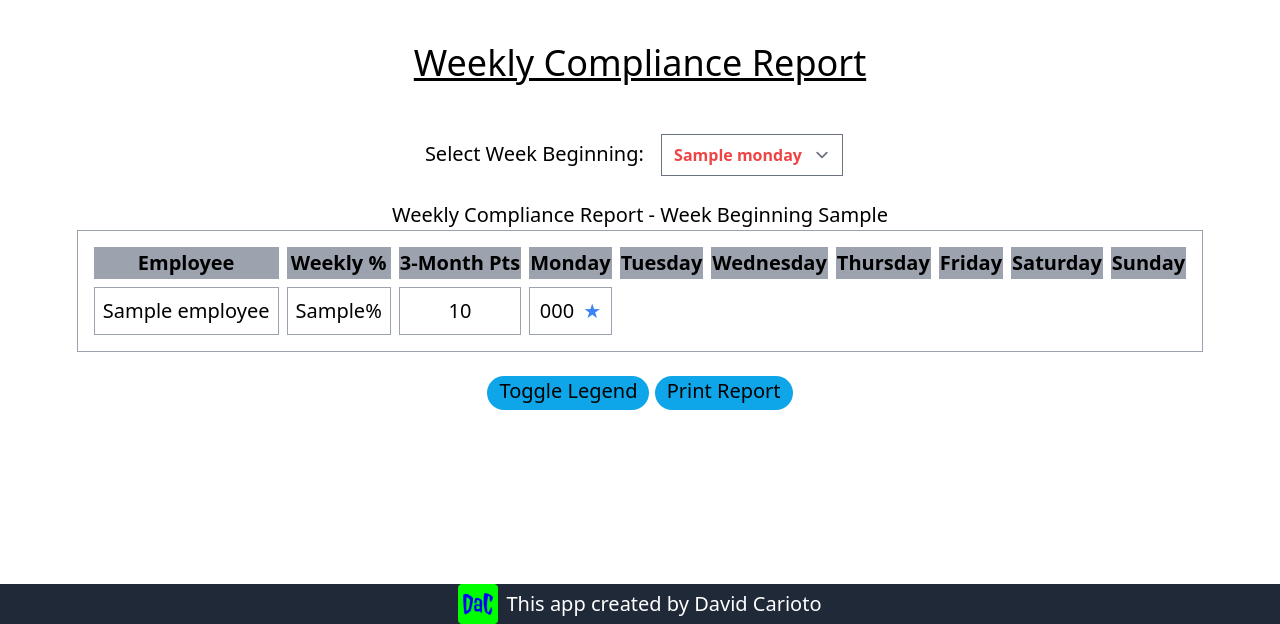
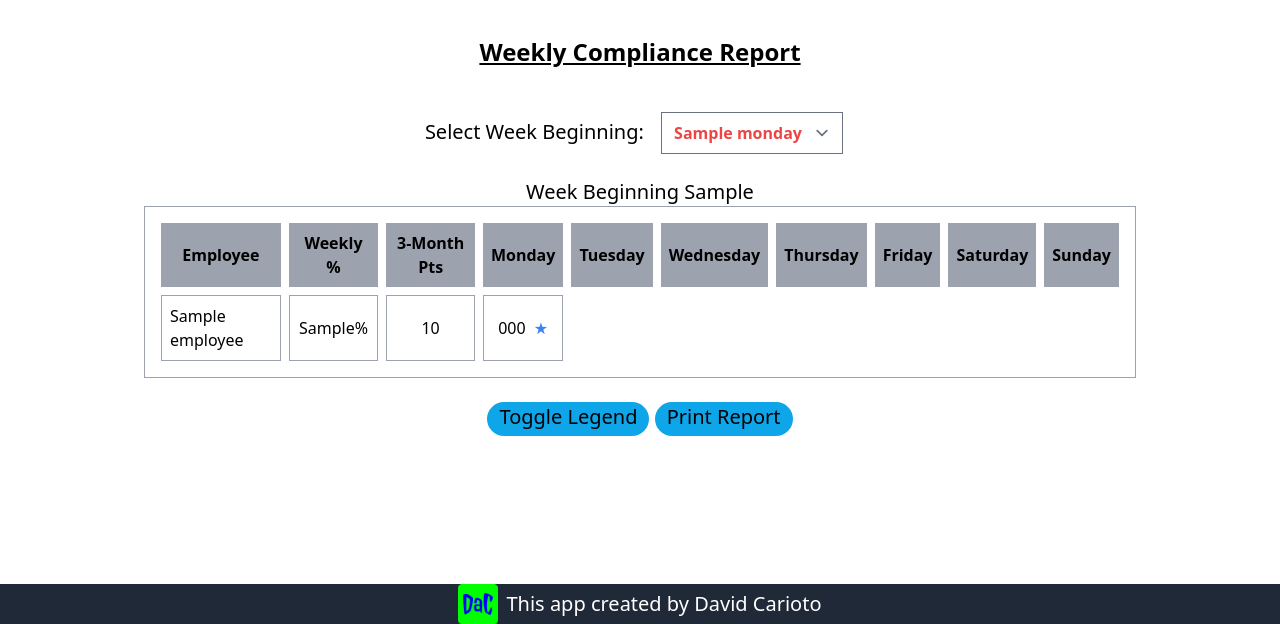
Before and after one commit to Carioto/employee_attendance, a Django app: template reports/templates/reports/weekly_compliance_report.html in a window 1280 px wide. Shown: the part 176-800 px from the top of the page. Run offline with Django 3.2, Linux system fonts and the light colour scheme; the template is opened without the code that fills it: most values are stand-ins (such as "Sample title", 1, 10 or a date in 2020).

Commit message:
responsive work weekly reports

```diff
--- a/reports/templates/reports/weekly_compliance_report.html
+++ b/reports/templates/reports/weekly_compliance_report.html
@@ -1,9 +1,9 @@
 {% extends 'base.html' %}
 
 {% block content %}
-<div class="mx-auto">
+<div class="mx-auto w-full max-w-5xl sm:px-4">
 
-    <h1>Weekly Compliance Report</h1>
+    <h1 class="text-center text-xl sm:text-2xl font-bold">Weekly Compliance Report</h1>
 
     <form method="GET" class="text-center p-3">
         <label for="week">Select Week Beginning:</label>
@@ -13,31 +13,35 @@
             {% endfor %}
         </select>
     </form>
+
     <div id="printableReport">
-        <h2 class="text-center">Weekly Compliance Report - Week Beginning {{ selected_week }}</h2>
-        <table class="w-full">
+        <h2 class="text-center text-lg sm:text-xl">Week Beginning {{ selected_week }}</h2>
+
+        <!-- Responsive Table Wrapper -->
+        <div class="overflow-x-auto">
+            <table class="w-full text-sm sm:text-base">
                 <thead>
                     <tr class="bg-gray-400 text-black">
-                    <th>Employee</th>
-                    <th>Weekly %</th>
-                    <th>3-Month Pts</th>
-                    <th>Monday</th>
-                    <th>Tuesday</th>
-                    <th>Wednesday</th>
-                    <th>Thursday</th>
-                    <th>Friday</th>
-                    <th>Saturday</th>
-                    <th>Sunday</th>
+                        <th class="sm:p-2">Employee</th>
+                        <th class="sm:p-2 text-center">Weekly %</th>
+                        <th class="sm:p-2 text-center">3-Month Pts</th>
+                        <th class="hidden sm:table-cell sm:p-2 text-center">Monday</th>
+                        <th class="hidden sm:table-cell sm:p-2 text-center">Tuesday</th>
+                        <th class="hidden sm:table-cell sm:p-2 text-center">Wednesday</th>
+                        <th class="hidden sm:table-cell sm:p-2 text-center">Thursday</th>
+                        <th class="hidden sm:table-cell sm:p-2 text-center">Friday</th>
+                        <th class="hidden sm:table-cell sm:p-2 text-center">Saturday</th>
+                        <th class="hidden sm:table-cell sm:p-2 text-center">Sunday</th>
                     </tr>
                 </thead>
                 <tbody>
                     {% for employee in employees %}
-                <tr>
+                    <tr class="hover:bg-gray-100 dark:hover:bg-gray-700">
                         <td class="border border-gray-400 p-2">{{ employee.name }}</td>
                         <td class="border border-gray-400 p-2 text-center">{{ employee.weekly_compliance }}%</td>
                         <td class="border border-gray-400 p-2 text-center">{{ employee.point_total }}</td>
                         {% for day in employee.codes.values %}
-                    <td class="border border-gray-400 p-2 text-center relative">
+                        <td class="border border-gray-400 p-2 text-center hidden sm:table-cell relative">
                             {{ day.code }}
                             {% if day.comment %}
                             <span class="ml-1 text-blue-500 cursor-pointer" title="{{ day.comment }}">&#9733;</span>
@@ -52,6 +56,7 @@
                     {% endfor %}
                 </tbody>
             </table>
+        </div>
     </div>
 
     <div class="text-center mt-4">
@@ -82,11 +87,7 @@
 <script>
     function toggleLegend2() {
         var legend = document.getElementById("legendContainer");
-            if (legend.classList.contains("hidden")) {
-                legend.classList.remove("hidden");
-            } else {
-                legend.classList.add("hidden");
-            }
+        legend.classList.toggle("hidden");
     }
 
     function printReport() {
@@ -95,10 +96,15 @@
 
         document.body.innerHTML = "<html><head><title>Print Report</title>" +
             "<style>" +
-            "body { font-family: Arial, sans-serif; margin:0; margin-top: 40px; }" +
-            "table { width: 100%; border-collapse: collapse; }" +
-            "th, td { border: 1px solid black; padding: 4px; text-align: center; }" +
+            "body { font-family: Arial, sans-serif; margin: 0; padding: 10px; }" +
+            "table { width: auto; max-width: 100%; border-collapse: collapse; table-layout: auto; }" +
+            "th, td { border: 1px solid black; text-align: center; padding: 4px; font-size: 12px; word-wrap: break-word; }" +
             "th { background-color: #f2f2f2; }" +
+            "@media print {" +
+            "  body { margin: 0; padding: 10px; }" + /* Ensures proper print margins */
+            "  table { width: 100%; }" + /* Forces table to fit page */
+            "  th, td { font-size: 10px; padding: 3px; }" + /* Smaller font for print */
+            "}" +
             "</style></head><body>" +
             printContents + "</body></html>";
 
--- a/static/css/mystyles.css
+++ b/static/css/mystyles.css
@@ -90,6 +90,7 @@ button:hover {
     color: #000;
 }
 
+
 footer{
     padding: 40px;
 }
@@ -97,7 +98,7 @@ footer{
 /* Mobile Screens (Phones) */
 @media (max-width: 600px) {
     h1 {
-        font-size: 1.5rem;
+        font-size: 1.25rem;
     }
 
     /* Stack navbar items vertically */
--- a/theme/static/css/dist/styles.css
+++ b/theme/static/css/dist/styles.css
@@ -1206,6 +1171,11 @@ select {
 
 .text-xl {
   font-size: 1.25rem;
+  line-height: 1.75rem;
+}
+
+.text-lg {
+  font-size: 1.125rem;
   line-height: 1.75rem;
 }
 
@@ -1341,17 +1306,22 @@ select {
     justify-content: flex-start;
   }
 
+  .sm\:p-2 {
+    padding: 0.5rem;
+  }
+
   .sm\:p-3 {
     padding: 0.75rem;
-  }
-
-  .sm\:p-2 {
-    padding: 0.5rem;
   }
 
   .sm\:px-3 {
     padding-left: 0.75rem;
     padding-right: 0.75rem;
+  }
+
+  .sm\:px-4 {
+    padding-left: 1rem;
+    padding-right: 1rem;
   }
 
   .sm\:px-6 {
@@ -1364,14 +1334,9 @@ select {
     padding-bottom: 0.5rem;
   }
 
-  .sm\:px-4 {
-    padding-left: 1rem;
-    padding-right: 1rem;
-  }
-
-  .sm\:px-2 {
-    padding-left: 0.5rem;
-    padding-right: 0.5rem;
+  .sm\:text-2xl {
+    font-size: 1.5rem;
+    line-height: 2rem;
   }
 
   .sm\:text-base {
@@ -1379,9 +1344,9 @@ select {
     line-height: 1.5rem;
   }
 
-  .sm\:text-2xl {
-    font-size: 1.5rem;
-    line-height: 2rem;
+  .sm\:text-xl {
+    font-size: 1.25rem;
+    line-height: 1.75rem;
   }
 }
 
```
Also changed, not shown: other parts of theme/static/css/dist/styles.css (+7 -52 lines), attendance/templates/attendance/attendance_entry.html (+8 -9 lines), restaurants/templates/restaurants/employee_list.html (+8 -8 lines), restaurants/templates/restaurants/restaurant_list.html (+8 -8 lines). Lines whose indentation alone changed are shown as unchanged.
